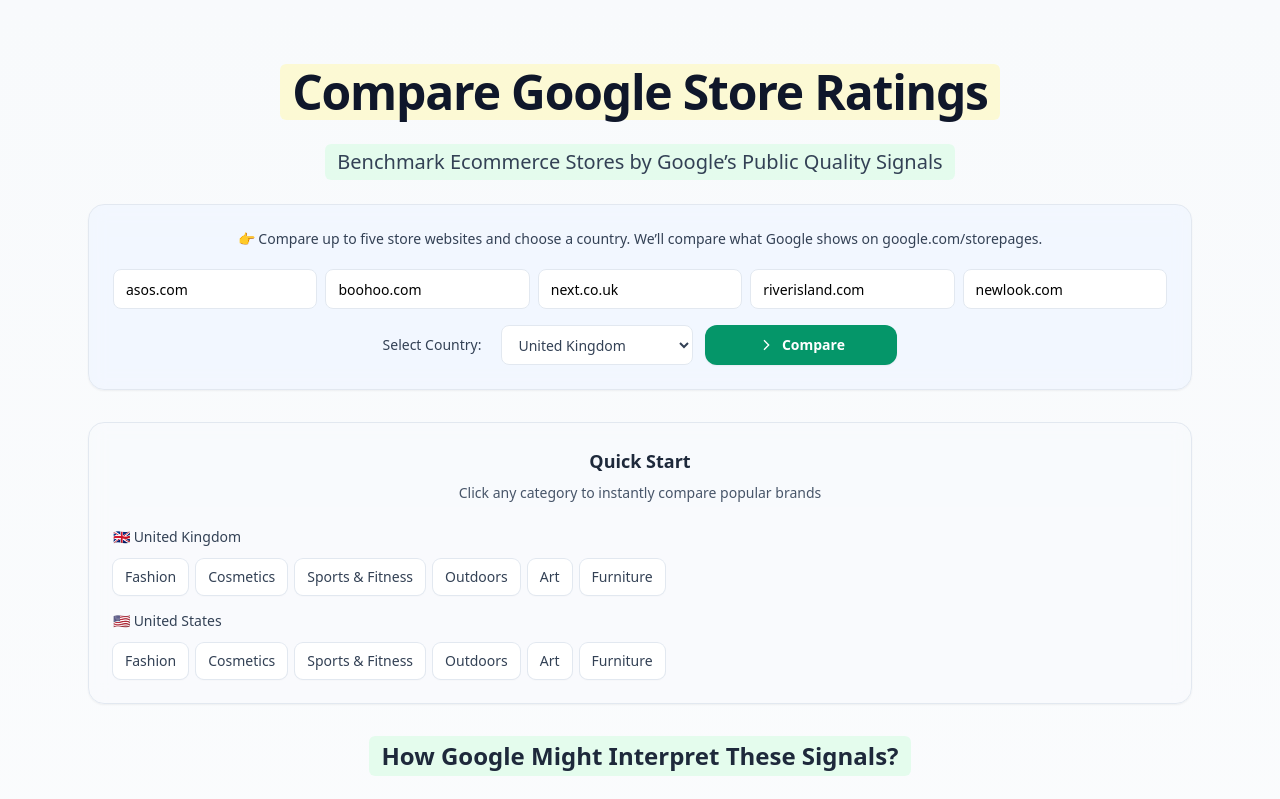
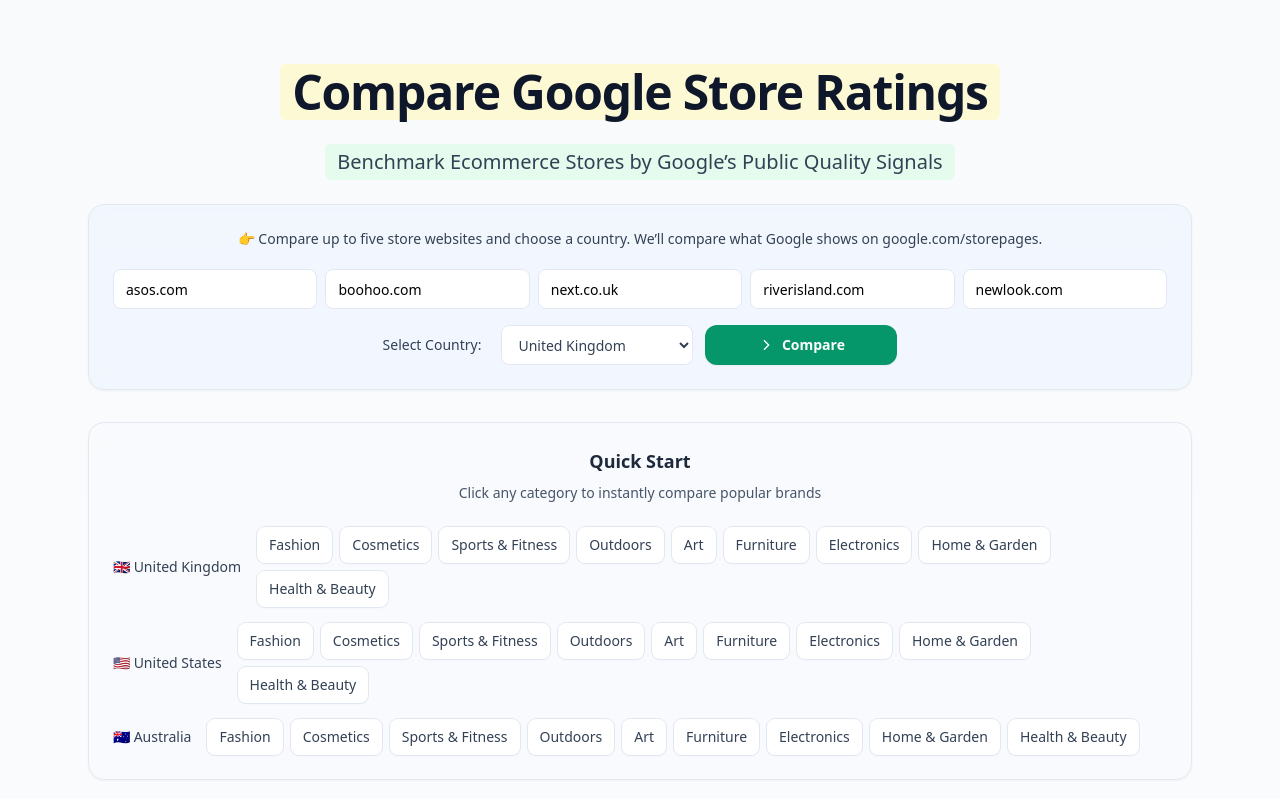
Before and after one commit to carlhendy/tsq-compartpr, a Next.js app: page / in a window 1280 px wide. Shown: the top 799 px of the page. Built offline with nearby package versions, Linux system fonts and the light colour scheme.

Commit message:
Add files via upload

```diff
--- a/app/page.tsx
+++ b/app/page.tsx
@@ -80,8 +80,8 @@
 const DEFAULTS = ['asos.com','boohoo.com','next.co.uk','riverisland.com','newlook.com'];
 
 // Quick Start Categories
-type CategoryKey = 'Fashion' | 'Cosmetics' | 'Sports & Fitness' | 'Outdoors' | 'Art' | 'Furniture';
-type CountryKey = 'UK' | 'US';
+type CategoryKey = 'Fashion' | 'Cosmetics' | 'Sports & Fitness' | 'Outdoors' | 'Art' | 'Furniture' | 'Electronics' | 'Home & Garden' | 'Health & Beauty';
+type CountryKey = 'UK' | 'US' | 'AU';
 
 const QUICK_START_CATEGORIES: Record<CountryKey, Record<CategoryKey, string[]>> = {
   'UK': {
@@ -90,15 +90,32 @@
     'Sports & Fitness': ['sportsdirect.com', 'decathlon.co.uk', 'jdsports.co.uk', 'mountainwarehouse.com', 'gymshark.com'],
     'Outdoors': ['gooutdoors.co.uk', 'millets.co.uk', 'blacks.co.uk', 'cotswoldoutdoor.com', 'ellis-brigham.com'],
     'Art': ['cassart.co.uk', 'jacksonart.com', 'artdiscount.co.uk', 'theworks.co.uk', 'hobbycraft.co.uk'],
-    'Furniture': ['ikea.com', 'wayfair.co.uk', 'dunelm.com', 'argos.co.uk', 'bensonsforbeds.co.uk']
+    'Furniture': ['ikea.com', 'wayfair.co.uk', 'dunelm.com', 'argos.co.uk', 'bensonsforbeds.co.uk'],
+    'Electronics': ['currys.co.uk', 'argos.co.uk', 'johnlewis.com', 'very.co.uk', 'ao.com'],
+    'Home & Garden': ['b&q.co.uk', 'homebase.co.uk', 'wickes.co.uk', 'screwfix.com', 'toolstation.com'],
+    'Health & Beauty': ['boots.com', 'superdrug.com', 'hollandandbarrett.com', 'lookfantastic.com', 'cultbeauty.com']
   },
   'US': {
     'Fashion': ['nordstrom.com', 'macys.com', 'gap.com', 'oldnavy.com', 'bananarepublic.com'],
-    'Cosmetics': ['sephora.com', 'ulta.com', 'ulta.com', 'beautylish.com', 'glossier.com'],
+    'Cosmetics': ['sephora.com', 'ulta.com', 'fentybeauty.com', 'beautylish.com', 'glossier.com'],
     'Sports & Fitness': ['dickssportinggoods.com', 'academy.com', 'rei.com', 'nike.com', 'adidas.com'],
     'Outdoors': ['rei.com', 'backcountry.com', 'patagonia.com', 'columbia.com', 'northface.com'],
     'Art': ['dickblick.com', 'michaels.com', 'joann.com', 'hobbylobby.com', 'jerrysartarama.com'],
-    'Furniture': ['wayfair.com', 'westelm.com', 'crateandbarrel.com', 'potterybarn.com', 'ikea.com']
+    'Furniture': ['wayfair.com', 'westelm.com', 'crateandbarrel.com', 'potterybarn.com', 'ikea.com'],
+    'Electronics': ['bestbuy.com', 'amazon.com', 'newegg.com', 'microcenter.com', 'b&h.com'],
+    'Home & Garden': ['homedepot.com', 'lowes.com', 'menards.com', 'acehardware.com', 'tractorsupply.com'],
+    'Health & Beauty': ['cvs.com', 'walgreens.com', 'target.com', 'walmart.com', 'amazon.com']
+  },
+  'AU': {
+    'Fashion': ['theiconic.com.au', 'cottonon.com', 'countryroad.com.au', 'seedheritage.com', 'witchery.com.au'],
+    'Cosmetics': ['priceline.com.au', 'chemistwarehouse.com.au', 'mecca.com.au', 'adorebeauty.com.au', 'sephora.com.au'],
+    'Sports & Fitness': ['rebel.com.au', 'amart.com.au', 'anaconda.com.au', 'nike.com.au', 'adidas.com.au'],
+    'Outdoors': ['anaconda.com.au', 'kathmandu.com.au', 'macpac.com.au', 'patagonia.com.au', 'columbia.com.au'],
+    'Art': ['eckersleys.com.au', 'officeworks.com.au', 'spotlight.com.au', 'lincraft.com.au', 'riotart.com.au'],
+    'Furniture': ['ikea.com.au', 'freedom.com.au', 'fantasticfurniture.com.au', 'harveynorman.com.au', 'amart.com.au'],
+    'Electronics': ['harveynorman.com.au', 'jb-hifi.com.au', 'officeworks.com.au', 'bigw.com.au', 'target.com.au'],
+    'Home & Garden': ['bunnings.com.au', 'masters.com.au', 'mitre10.com.au', 'total-tools.com.au', 'sydney-tools.com.au'],
+    'Health & Beauty': ['chemistwarehouse.com.au', 'priceline.com.au', 'terrywhite.com.au', 'pharmacyonline.com.au', 'amcal.com.au']
   }
 };
 
@@ -396,55 +413,7 @@
         </div>
       </section>
 
-      {/* Quick Start Section */}
-      <section className="mx-auto max-w-6xl px-6 pb-8">
-        <div className="rounded-2xl border border-slate-200 bg-slate-50/70 p-6 shadow-sm backdrop-blur">
-          <div className="text-center mb-6">
-            <h3 className="text-lg font-semibold text-slate-800 mb-2">Quick Start</h3>
-            <p className="text-sm text-slate-600">Click any category to instantly compare popular brands</p>
-          </div>
-
-          <div className="space-y-4">
-            {/* UK Categories */}
-            <div>
-              <h4 className="text-sm font-medium text-slate-700 mb-3 flex items-center gap-2">
-                🇬🇧 United Kingdom
-              </h4>
-              <div className="flex flex-wrap gap-2">
-                {Object.keys(QUICK_START_CATEGORIES.UK).map((category) => (
-                  <button
-                    key={`UK-${category}`}
-                    onClick={() => handleQuickStart('UK', category as CategoryKey)}
-                    className="inline-flex items-center gap-1 rounded-lg bg-white px-3 py-2 text-sm font-medium text-slate-700 shadow-sm ring-1 ring-slate-200 hover:bg-slate-50 hover:ring-slate-300 transition-colors"
-                  >
-                    {category}
-                  </button>
-                ))}
-              </div>
-            </div>
-
-            {/* US Categories */}
-            <div>
-              <h4 className="text-sm font-medium text-slate-700 mb-3 flex items-center gap-2">
-                🇺🇸 United States
-              </h4>
-              <div className="flex flex-wrap gap-2">
-                {Object.keys(QUICK_START_CATEGORIES.US).map((category) => (
-                  <button
-                    key={`US-${category}`}
-                    onClick={() => handleQuickStart('US', category as CategoryKey)}
-                    className="inline-flex items-center gap-1 rounded-lg bg-white px-3 py-2 text-sm font-medium text-slate-700 shadow-sm ring-1 ring-slate-200 hover:bg-slate-50 hover:ring-slate-300 transition-colors"
-                  >
-                    {category}
-                  </button>
-                ))}
-              </div>
-            </div>
-          </div>
-        </div>
-      </section>
-
-    {/* Results */}
+      {/* Results */}
       {hasCompared && (
         <section className="mx-auto max-w-6xl px-6 pb-12">
           <div className="overflow-hidden rounded-2xl border border-slate-200 bg-white shadow-sm">
@@ -577,6 +546,72 @@
           </div>
         </section>
       )}
+
+      {/* Quick Start Section */}
+      <section className="mx-auto max-w-6xl px-6 pb-8">
+        <div className="rounded-2xl border border-slate-200 bg-slate-50/70 p-6 shadow-sm backdrop-blur">
+          <div className="text-center mb-6">
+            <h3 className="text-lg font-semibold text-slate-800 mb-2">Quick Start</h3>
+            <p className="text-sm text-slate-600">Click any category to instantly compare popular brands</p>
+          </div>
+
+          <div className="space-y-4">
+            {/* UK Categories */}
+            <div className="flex items-center gap-4">
+              <h4 className="text-sm font-medium text-slate-700 flex items-center gap-2 whitespace-nowrap">
+                🇬🇧 United Kingdom
+              </h4>
+              <div className="flex flex-wrap gap-2">
+                {Object.keys(QUICK_START_CATEGORIES.UK).map((category) => (
+                  <button
+                    key={`UK-${category}`}
+                    onClick={() => handleQuickStart('UK', category as CategoryKey)}
+                    className="inline-flex items-center gap-1 rounded-lg bg-white px-3 py-2 text-sm font-medium text-slate-700 shadow-sm ring-1 ring-slate-200 hover:bg-slate-50 hover:ring-slate-300 transition-colors"
+                  >
+                    {category}
+                  </button>
+                ))}
+              </div>
+            </div>
+
+            {/* US Categories */}
+            <div className="flex items-center gap-4">
+              <h4 className="text-sm font-medium text-slate-700 flex items-center gap-2 whitespace-nowrap">
+                🇺🇸 United States
+              </h4>
+              <div className="flex flex-wrap gap-2">
+                {Object.keys(QUICK_START_CATEGORIES.US).map((category) => (
+                  <button
+                    key={`US-${category}`}
+                    onClick={() => handleQuickStart('US', category as CategoryKey)}
+                    className="inline-flex items-center gap-1 rounded-lg bg-white px-3 py-2 text-sm font-medium text-slate-700 shadow-sm ring-1 ring-slate-200 hover:bg-slate-50 hover:ring-slate-300 transition-colors"
+                  >
+                    {category}
+                  </button>
+                ))}
+              </div>
+            </div>
+
+            {/* AU Categories */}
+            <div className="flex items-center gap-4">
+              <h4 className="text-sm font-medium text-slate-700 flex items-center gap-2 whitespace-nowrap">
+                🇦🇺 Australia
+              </h4>
+              <div className="flex flex-wrap gap-2">
+                {Object.keys(QUICK_START_CATEGORIES.AU).map((category) => (
+                  <button
+                    key={`AU-${category}`}
+                    onClick={() => handleQuickStart('AU', category as CategoryKey)}
+                    className="inline-flex items-center gap-1 rounded-lg bg-white px-3 py-2 text-sm font-medium text-slate-700 shadow-sm ring-1 ring-slate-200 hover:bg-slate-50 hover:ring-slate-300 transition-colors"
+                  >
+                    {category}
+                  </button>
+                ))}
+              </div>
+            </div>
+          </div>
+        </div>
+      </section>
 
       {/* Explainer */}
       <section className="mx-auto max-w-6xl px-6 pb-10">
```
